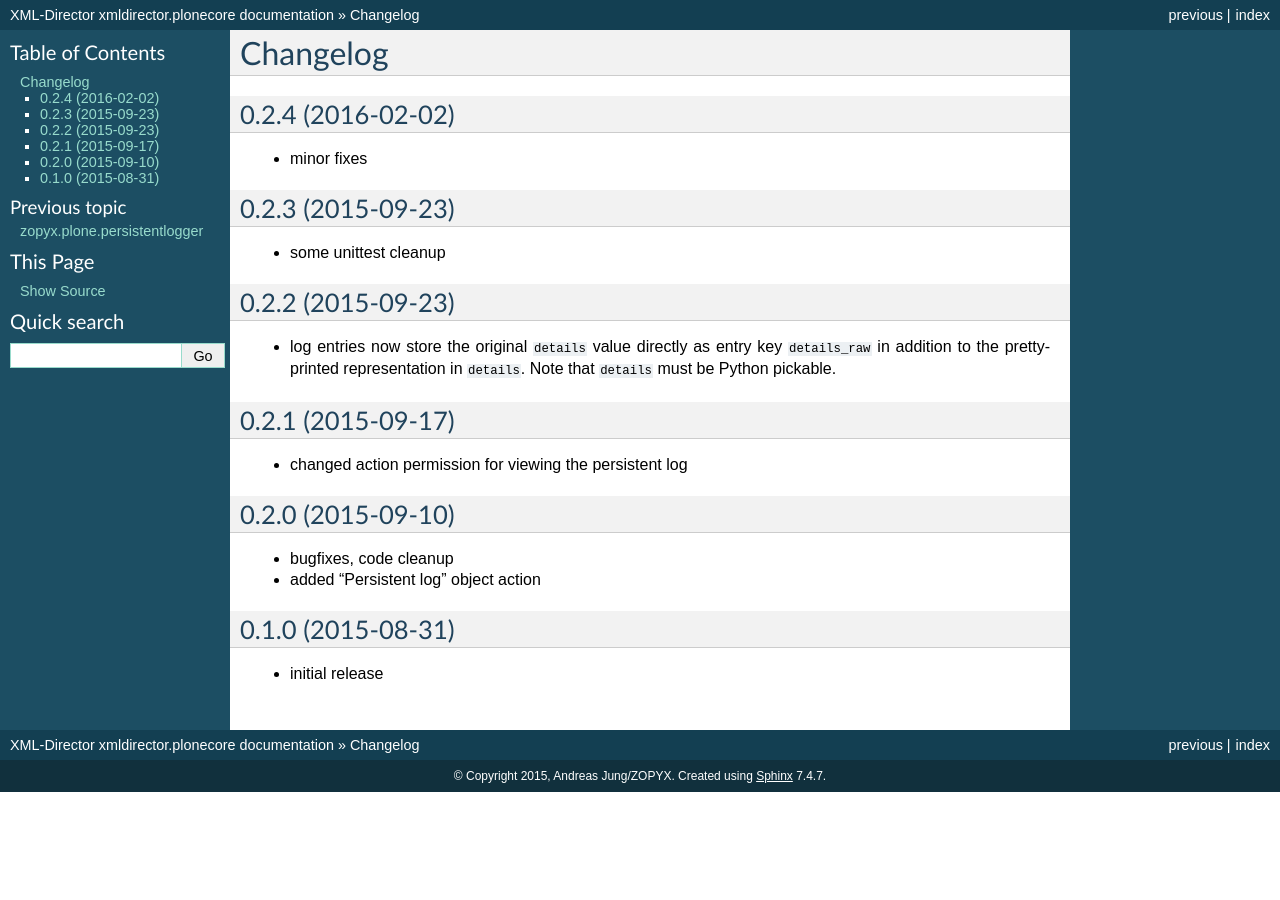
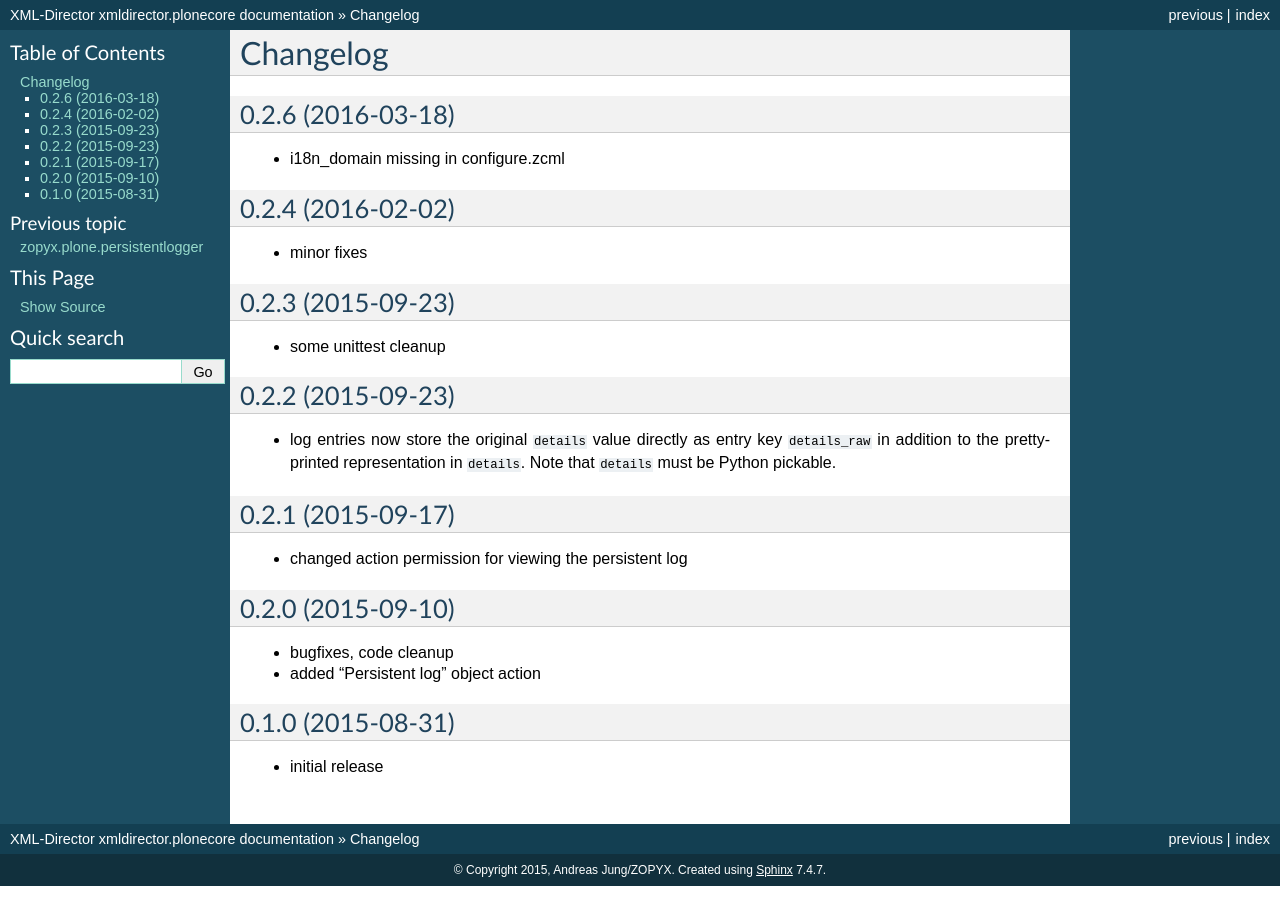
Before and after one commit to zopyx/zopyx.plone.persistentlogger, a Sphinx documentation site: the page built from docs/source/HISTORY.rst, in a window 1280 px wide. Built offline with Sphinx 7.4.7, drawn with Linux system fonts in a browser that asks for light colours.

Commit message:
i18n_domain missing

```diff
--- a/docs/source/HISTORY.rst
+++ b/docs/source/HISTORY.rst
@@ -1,6 +1,9 @@
 Changelog
 =========
 
+0.2.6 (2016-03-18)
+------------------
+- i18n_domain missing in configure.zcml
 
 0.2.4 (2016-02-02)
 ------------------
--- a/setup.py
+++ b/setup.py
@@ -1,7 +1,7 @@
 import os
 from setuptools import setup, find_packages
 
-version = '0.2.5'
+version = '0.2.6'
 
 setup(name='zopyx.plone.persistentlogger',
       version=version,
```
Also changed, not shown: 1 other file.
